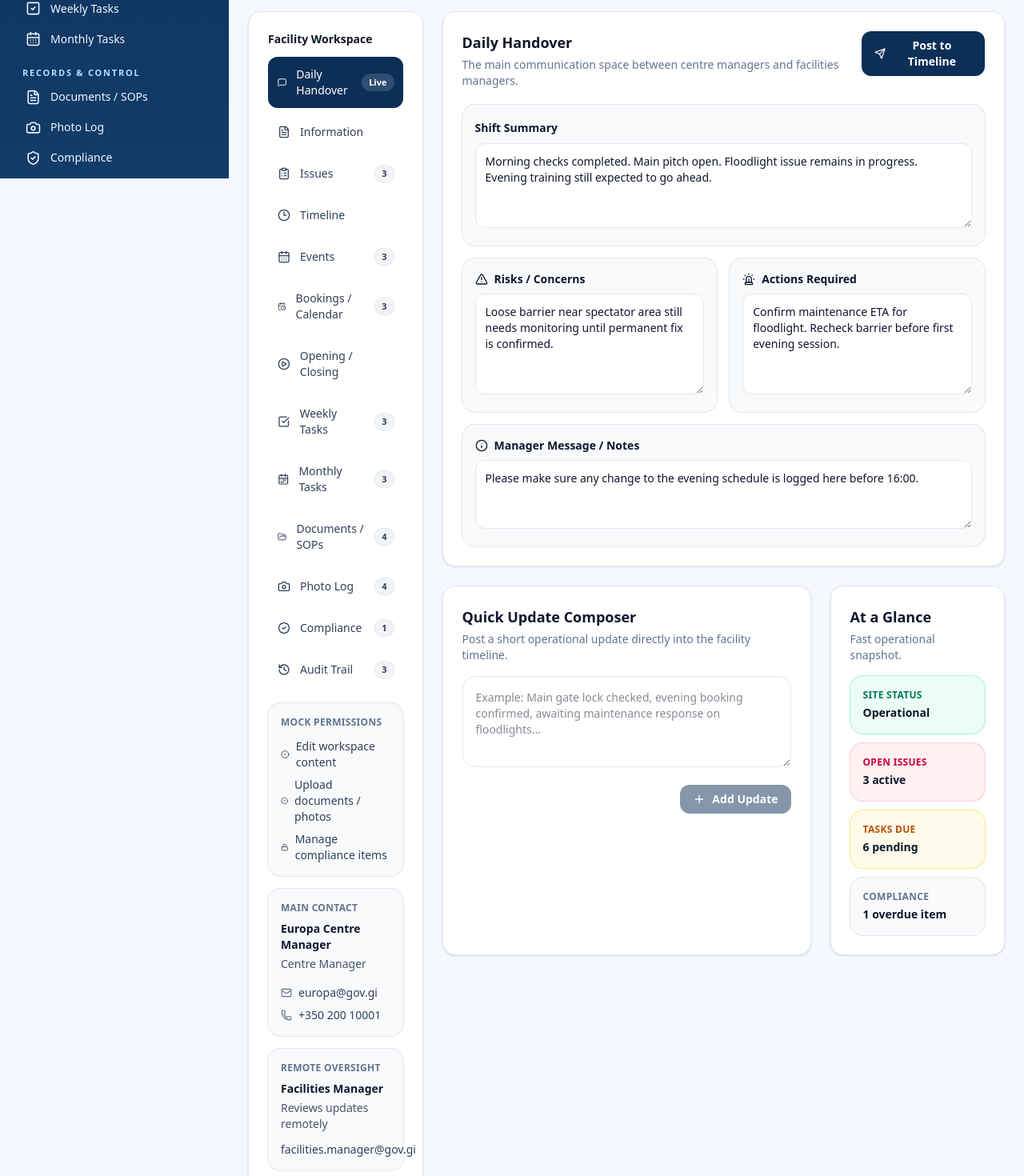
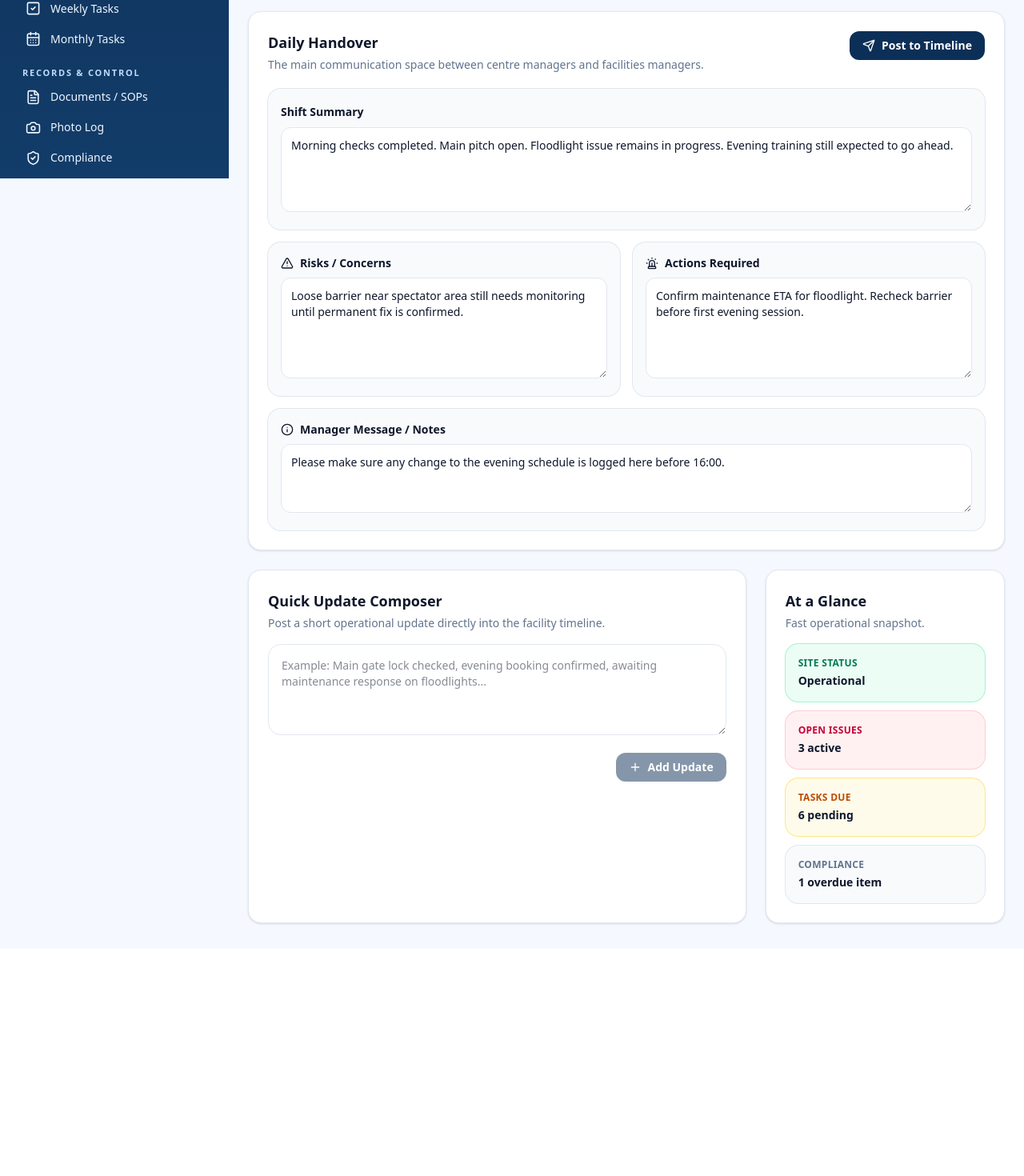
Before and after one commit to gibfesta/gsla-new-sdu, a Next.js app: page /facilities/facilities/fac-001 in a window 1280 px wide. Shown: the part 577-2047 px from the top of the page at 80% size. After the commit the page ends 1763 px from the top, so only its background shows below. Built offline with nearby package versions, Linux system fonts and the light colour scheme.

Commit message:
Remove duplicate venue workspace navigation

```diff
--- a/app/facilities/facilities/[facilityId]/page.tsx
+++ b/app/facilities/facilities/[facilityId]/page.tsx
@@ -1,6 +1,6 @@
 "use client";
 
-import { Suspense, useEffect, useMemo, useState } from "react";
+import { Suspense, useEffect, useState } from "react";
 import { useParams, useRouter, useSearchParams } from "next/navigation";
 import OtherVenueWorkspace from "@/components/facilities/OtherVenueWorkspace";
 import { Card, CardContent } from "@/components/ui/card";
@@ -12,25 +12,14 @@ import {
   ShieldAlert,
   Pencil,
   ClipboardList,
-  CalendarDays,
-  Clock3,
-  Wrench,
-  Phone,
-  Mail,
-  FileText,
-  PlayCircle,
-  CheckSquare,
-  CalendarRange,
   BellRing,
   CircleDot,
   Plus,
   Send,
-  MessageSquare,
   DoorClosed,
   Siren,
   TriangleAlert,
   Info,
-  FolderOpen,
   Camera,
   BadgeCheck,
   Download,
@@ -43,9 +32,7 @@ import {
   X,
   Lock,
   UserCog,
-  CalendarClock,
   ExternalLink,
-  History,
 } from "lucide-react";
 
 function classNames(...v: Array<string | false | null | undefined>) {
@@ -629,9 +616,7 @@ function FacilityPageContent() {
   useEffect(() => {
     const requested = searchParams.get("tab");
     const validTabs: TabKey[] = ["handover", "information", "issues", "timeline", "events", "bookings", "procedures", "weekly", "monthly", "documents", "photos", "compliance", "audit"];
-    if (requested && validTabs.includes(requested as TabKey)) {
-      setActiveTab(requested as TabKey);
-    }
+    setActiveTab(requested && validTabs.includes(requested as TabKey) ? requested as TabKey : "handover");
   }, [searchParams]);
   const [role, setRole] = useState<Role>("Centre Manager");
 
@@ -710,25 +695,6 @@ function FacilityPageContent() {
   const canUpload = roleCanUpload(role);
   const canManageDocs = roleCanEditDocuments(role);
   const canManageCompliance = roleCanManageCompliance(role);
-
-  const tabs = useMemo(
-    () => [
-      { key: "handover" as TabKey, label: "Daily Handover", icon: MessageSquare, badge: "Live" },
-      { key: "information" as TabKey, label: "Information", icon: FileText },
-      { key: "issues" as TabKey, label: "Issues", icon: ClipboardList, badge: String(openIssueCount) },
-      { key: "timeline" as TabKey, label: "Timeline", icon: Clock3 },
-      { key: "events" as TabKey, label: "Events", icon: CalendarDays, badge: String(events.length) },
-      { key: "bookings" as TabKey, label: "Bookings / Calendar", icon: CalendarClock, badge: String(bookingItems.length) },
-      { key: "procedures" as TabKey, label: "Opening / Closing", icon: PlayCircle },
-      { key: "weekly" as TabKey, label: "Weekly Tasks", icon: CheckSquare, badge: String(weeklyDue) },
-      { key: "monthly" as TabKey, label: "Monthly Tasks", icon: CalendarRange, badge: String(monthlyDue) },
-      { key: "documents" as TabKey, label: "Documents / SOPs", icon: FolderOpen, badge: String(documents.length) },
-      { key: "photos" as TabKey, label: "Photo Log", icon: Camera, badge: String(photos.length) },
-      { key: "compliance" as TabKey, label: "Compliance", icon: BadgeCheck, badge: overdueCompliance > 0 ? String(overdueCompliance) : undefined },
-      { key: "audit" as TabKey, label: "Audit Trail", icon: History, badge: String(audit.length) },
-    ],
-    [audit.length, documents.length, monthlyDue, openIssueCount, overdueCompliance, photos.length, weeklyDue]
-  );
 
   function addAuditEntry(action: string, detail: string) {
     const userName =
@@ -994,117 +960,7 @@ function FacilityPageContent() {
         />
       </section>
 
-      <section className="grid grid-cols-1 gap-6 xl:grid-cols-12">
-        <div className="xl:col-span-3">
-          <Card className="rounded-2xl border-slate-200 shadow-sm">
-            <CardContent className="p-4">
-              <div className="mb-3 text-sm font-semibold text-slate-900">
-                Facility Workspace
-              </div>
-
-              <div className="space-y-2">
-                {tabs.map((tab) => {
-                  const Icon = tab.icon;
-                  const active = activeTab === tab.key;
-
-                  return (
-                    <button
-                      key={tab.key}
-                      onClick={() => setActiveTab(tab.key)}
-                      className={classNames(
-                        "flex w-full items-center justify-between gap-3 rounded-xl px-3 py-3 text-left text-sm font-medium transition",
-                        active
-                          ? "bg-[#0C2F57] text-white"
-                          : "bg-white text-slate-700 hover:bg-slate-50"
-                      )}
-                    >
-                      <span className="flex items-center gap-3">
-                        <Icon size={16} />
-                        <span>{tab.label}</span>
-                      </span>
-
-                      {tab.badge ? (
-                        <span
-                          className={classNames(
-                            "rounded-full px-2 py-0.5 text-[11px] font-semibold ring-1",
-                            active
-                              ? "bg-white/15 text-white ring-white/15"
-                              : "bg-slate-100 text-slate-700 ring-slate-200"
-                          )}
-                        >
-                          {tab.badge}
-                        </span>
-                      ) : null}
-                    </button>
-                  );
-                })}
-              </div>
-
-              <div className="mt-5 rounded-2xl bg-slate-50 p-4 ring-1 ring-slate-200">
-                <div className="text-xs font-semibold uppercase tracking-wide text-slate-500">
-                  Mock Permissions
-                </div>
-                <div className="mt-3 space-y-2 text-sm text-slate-700">
-                  <div className="flex items-center gap-2">
-                    {canEdit ? <CheckCircle2 size={14} /> : <Lock size={14} />}
-                    Edit workspace content
-                  </div>
-                  <div className="flex items-center gap-2">
-                    {canUpload ? <CheckCircle2 size={14} /> : <Lock size={14} />}
-                    Upload documents / photos
-                  </div>
-                  <div className="flex items-center gap-2">
-                    {canManageCompliance ? (
-                      <CheckCircle2 size={14} />
-                    ) : (
-                      <Lock size={14} />
-                    )}
-                    Manage compliance items
-                  </div>
-                </div>
-              </div>
-
-              <div className="mt-4 rounded-2xl bg-slate-50 p-4 ring-1 ring-slate-200">
-                <div className="text-xs font-semibold uppercase tracking-wide text-slate-500">
-                  Main Contact
-                </div>
-                <div className="mt-2 text-sm font-semibold text-slate-900">
-                  {facility.manager.name}
-                </div>
-                <div className="mt-1 text-sm text-slate-600">
-                  {facility.manager.title}
-                </div>
-                <div className="mt-4 space-y-2 text-sm text-slate-700">
-                  <div className="flex items-center gap-2">
-                    <Mail size={14} className="text-slate-500" />
-                    {facility.manager.email}
-                  </div>
-                  <div className="flex items-center gap-2">
-                    <Phone size={14} className="text-slate-500" />
-                    {facility.manager.phone}
-                  </div>
-                </div>
-              </div>
-
-              <div className="mt-4 rounded-2xl bg-slate-50 p-4 ring-1 ring-slate-200">
-                <div className="text-xs font-semibold uppercase tracking-wide text-slate-500">
-                  Remote Oversight
-                </div>
-                <div className="mt-2 text-sm font-semibold text-slate-900">
-                  {facility.facilitiesManager.name}
-                </div>
-                <div className="mt-1 text-sm text-slate-600">
-                  Reviews updates remotely
-                </div>
-                <div className="mt-3 text-sm text-slate-700">
-                  {facility.facilitiesManager.email}
-                </div>
-              </div>
-            </CardContent>
-          </Card>
-        </div>
-
-        <div className="xl:col-span-9">
+      <section>
           {activeTab === "handover" && (
             <div className="space-y-6">
               <Card className="rounded-2xl border-slate-200 shadow-sm">
@@ -2093,7 +1949,6 @@ function FacilityPageContent() {
               </CardContent>
             </Card>
           )}
-        </div>
       </section>
 
       <Modal
```
